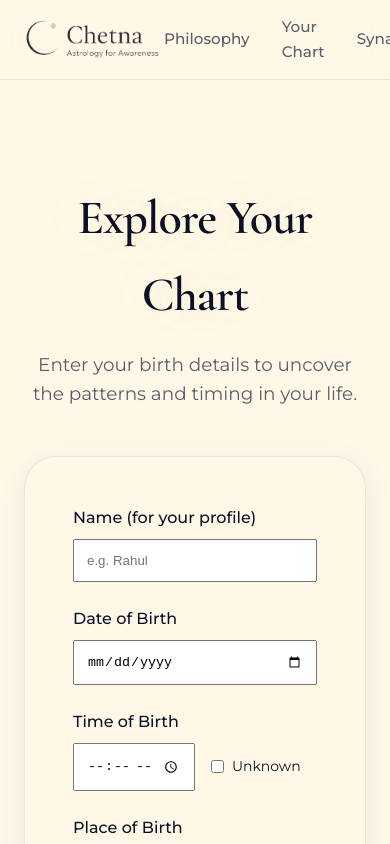
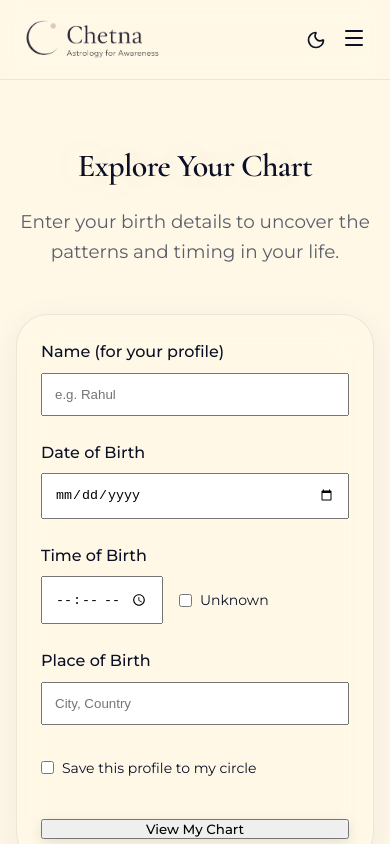
Before and after one commit to ajitrahul/chetna, a Next.js app: page /chart in a window 390 px wide. Shown: the top 844 px of the page. Built offline with nearby package versions, Linux system fonts and the light colour scheme.

Commit message:
Fix: Incorporated for Mobile/Tablet

```diff
--- a/src/app/chart/page.module.css
+++ b/src/app/chart/page.module.css
@@ -55,7 +55,21 @@
     font-family: var(--font-heading);
 }
 
-/* Enhancing the form inputs inside BirthDataForm globally or via deep selector if needed,
-   but ideally BirthDataForm should use consistent classes.
-   Assuming BirthDataForm uses standard inputs, we might want to style them there.
-*/
+@media (max-width: 768px) {
+    .pageContainer {
+        padding: 40px 16px;
+    }
+
+    .title {
+        font-size: 2rem;
+    }
+
+    .formWrapper {
+        padding: 24px;
+    }
+
+    .chartSection {
+        padding: 24px;
+        margin-top: 48px;
+    }
+}
--- a/src/app/clarity/page.module.css
+++ b/src/app/clarity/page.module.css
@@ -154,3 +154,26 @@
 .resetBtn:hover {
     background: rgba(0, 0, 0, 0.05);
 }
+
+@media (max-width: 768px) {
+    .pageContainer {
+        padding: 40px 16px;
+    }
+
+    .title {
+        font-size: 2rem;
+    }
+
+    .subtitle {
+        font-size: 1rem;
+    }
+
+    .askBtn {
+        width: 100%;
+        text-align: center;
+    }
+
+    .card {
+        padding: 24px;
+    }
+}
--- a/src/app/synastry/page.module.css
+++ b/src/app/synastry/page.module.css
@@ -105,7 +105,6 @@
     box-shadow: none;
 }
 
-/* Visualization Results */
 .resultSection {
     margin-top: 100px;
     animation: fadeIn 1s ease-out;
@@ -136,26 +135,22 @@
     backdrop-filter: blur(4px);
     transition: all 0.5s ease;
     mix-blend-mode: multiply;
-    /* Better blending in light mode */
 }
 
 @media (prefers-color-scheme: dark) {
     .circle {
         mix-blend-mode: screen;
-        /* Light blending on dark */
     }
 }
 
 .circleA {
     background: rgba(138, 172, 222, 0.7);
-    /* Soft Blue */
     left: 10%;
     z-index: 1;
 }
 
 .circleB {
     background: rgba(222, 196, 138, 0.7);
-    /* Soft Gold */
     right: 10%;
     z-index: 1;
 }
@@ -208,3 +203,37 @@
         transform: translateY(0);
     }
 }
+
+/* Mobile Tweaks */
+@media (max-width: 768px) {
+    .container {
+        padding: 40px 16px;
+    }
+
+    .title {
+        font-size: 2rem;
+    }
+
+    .selectorGrid {
+        gap: 24px;
+    }
+
+    .profileSlot {
+        width: 100%;
+    }
+
+    .connector {
+        transform: rotate(90deg);
+        /* Vertical connector */
+    }
+
+    .circle {
+        width: 180px;
+        height: 180px;
+        font-size: 1.2rem;
+    }
+
+    .vennContainer {
+        height: 220px;
+    }
+}
--- a/src/components/Header.module.css
+++ b/src/components/Header.module.css
@@ -20,7 +20,7 @@
     justify-content: space-between;
 }
 
-.nav {
+.desktopNav {
     display: flex;
     gap: 32px;
     align-items: center;
@@ -71,6 +71,63 @@
     background: rgba(0, 0, 0, 0.05);
 }
 
+/* Mobile Logic */
+.menuBtn {
+    display: none;
+    background: transparent;
+    border: none;
+    color: var(--primary);
+    cursor: pointer;
+}
+
+.mobileActions {
+    display: none;
+    align-items: center;
+}
+
+.mobileMenu {
+    position: fixed;
+    top: 80px;
+    /* Below header */
+    left: 0;
+    width: 100%;
+    height: calc(100vh - 80px);
+    background: var(--background);
+    padding: 24px;
+    display: flex;
+    flex-direction: column;
+    z-index: 49;
+    border-top: 1px solid var(--card-border);
+}
+
+.mobileNav {
+    display: flex;
+    flex-direction: column;
+    gap: 24px;
+}
+
+.mobileLink {
+    font-family: var(--font-heading);
+    font-size: 1.5rem;
+    color: var(--primary);
+    border-bottom: 1px solid var(--card-border);
+    padding-bottom: 16px;
+}
+
+@media (max-width: 768px) {
+    .desktopNav {
+        display: none;
+    }
+
+    .mobileActions {
+        display: flex;
+    }
+
+    .menuBtn {
+        display: block;
+    }
+}
+
 @media (prefers-color-scheme: dark) {
     .themeToggle:hover {
         background: rgba(255, 255, 255, 0.1);
--- a/src/components/Header.tsx
+++ b/src/components/Header.tsx
@@ -4,10 +4,11 @@ import { useState, useEffect } from 'react';
 import Link from 'next/link';
 import styles from './Header.module.css';
 import Logo from './Logo';
-import { Moon, Sun } from 'lucide-react';
+import { Moon, Sun, Menu, X } from 'lucide-react';
 
 export default function Header() {
   const [isDark, setIsDark] = useState(false);
+  const [isMenuOpen, setIsMenuOpen] = useState(false);
   const [mounted, setMounted] = useState(false);
 
   useEffect(() => {
@@ -17,25 +18,23 @@ export default function Header() {
       const darkMode = window.matchMedia('(prefers-color-scheme: dark)').matches;
       setIsDark(darkMode);
 
-      // Listen for changes
       const listener = (e: MediaQueryListEvent) => setIsDark(e.matches);
       window.matchMedia('(prefers-color-scheme: dark)').addEventListener('change', listener);
       return () => window.matchMedia('(prefers-color-scheme: dark)').removeEventListener('change', listener);
     }
   }, []);
 
-  // Prevent hydration mismatch by rendering a placeholder or same structure
-  // but without the icon specific to theme until mounted
-  // However, for SSG/SSR simple render is better
+  const toggleMenu = () => setIsMenuOpen(!isMenuOpen);
 
   return (
     <header className={styles.header}>
       <div className={styles.container}>
-        <Link href="/">
+        <Link href="/" onClick={() => setIsMenuOpen(false)}>
           <Logo width={140} height={50} />
         </Link>
 
-        <nav className={styles.nav}>
+        {/* Desktop Nav */}
+        <nav className={styles.desktopNav}>
           <Link href="/how-it-works" className={styles.navLink}>Philosophy</Link>
           <Link href="/chart" className={styles.navLink}>Your Chart</Link>
           <Link href="/synastry" className={styles.navLink}>Synastry</Link>
@@ -51,6 +50,34 @@ export default function Header() {
             </button>
           )}
         </nav>
+
+        {/* Mobile Toggle */}
+        {mounted && (
+          <div className={styles.mobileActions}>
+            <button
+              className={styles.themeToggle}
+              style={{ marginRight: '8px' }}
+              onClick={() => alert("Theme switching follows your system settings automatically!")}
+            >
+              {isDark ? <Sun size={20} /> : <Moon size={20} />}
+            </button>
+            <button className={styles.menuBtn} onClick={toggleMenu} aria-label="Toggle Menu">
+              {isMenuOpen ? <X size={24} /> : <Menu size={24} />}
+            </button>
+          </div>
+        )}
+
+        {/* Mobile Menu Overlay */}
+        {isMenuOpen && (
+          <div className={styles.mobileMenu}>
+            <nav className={styles.mobileNav}>
+              <Link href="/how-it-works" className={styles.mobileLink} onClick={toggleMenu}>Philosophy</Link>
+              <Link href="/chart" className={styles.mobileLink} onClick={toggleMenu}>Your Chart</Link>
+              <Link href="/synastry" className={styles.mobileLink} onClick={toggleMenu}>Synastry</Link>
+              <Link href="/clarity" className={styles.mobileLink} onClick={toggleMenu}>Get Clarity</Link>
+            </nav>
+          </div>
+        )}
       </div>
     </header>
   );
```
